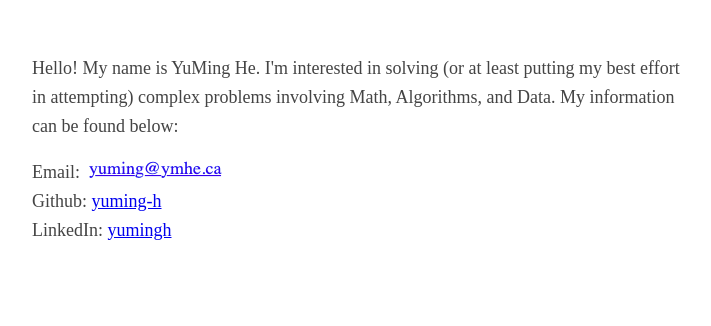
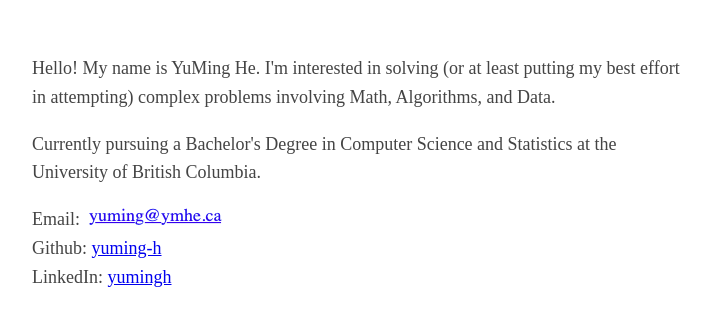
Before and after one commit to yuming-h/ymhe.ca, a plain HTML site: page index.html in a window 1280 px wide. Shown: the part 146-472 px from the top of the page, without its empty margins (283-994 px from the left). Drawn offline with Linux system fonts and the light colour scheme.

Commit message:
Update index.html

```diff
--- a/index.html
+++ b/index.html
@@ -10,7 +10,11 @@
             Hello! My name is YuMing He.
             I'm interested in solving (or at least putting my best effort in attempting)
             complex problems involving Math, Algorithms, and Data.
-            My information can be found below:
+        </p>
+
+        <p>
+            Currently pursuing a Bachelor's Degree in Computer Science and Statistics
+            at the University of British Columbia.
         </p>
 
         <p>
```
